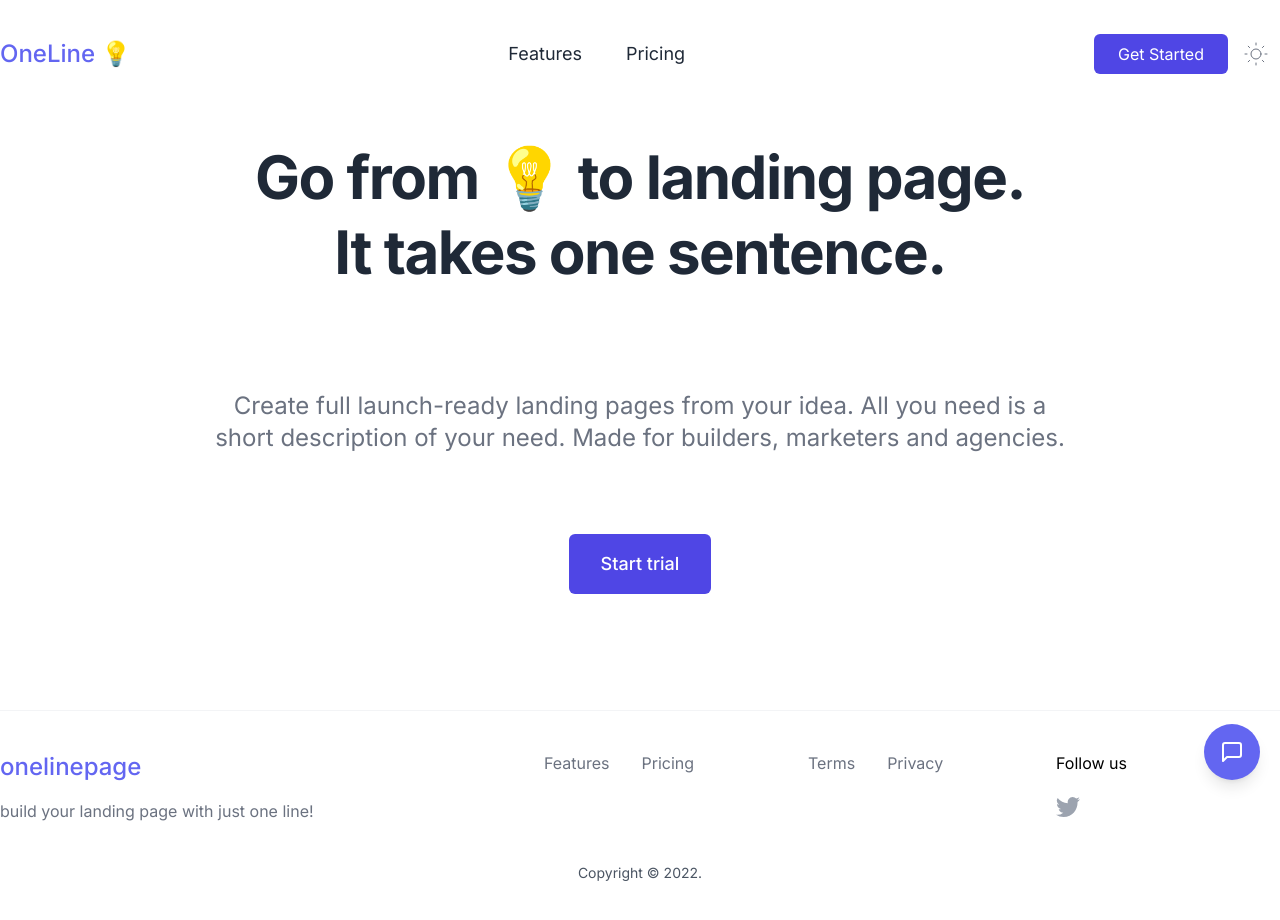
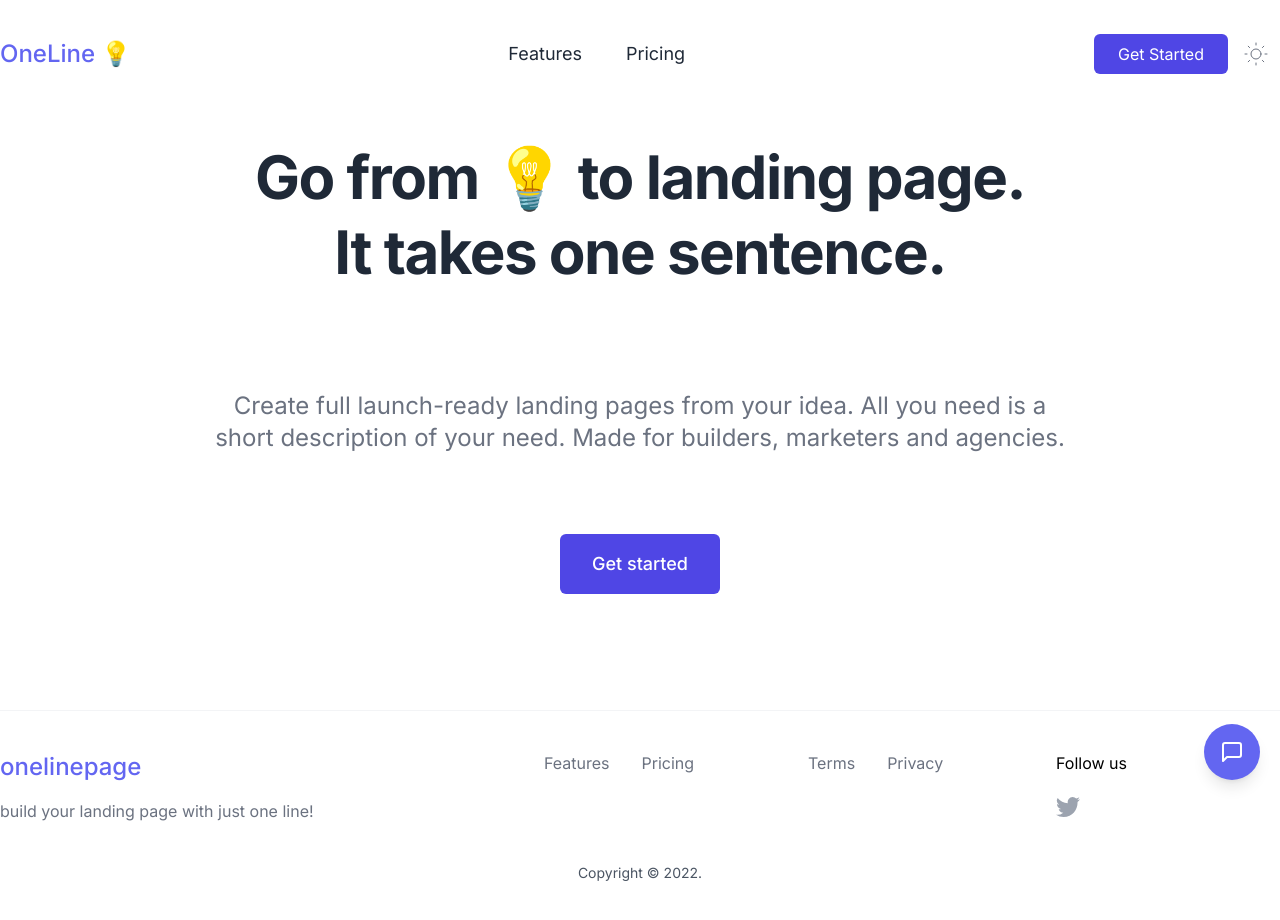
Before and after one commit to cxjohn/onelinepage-landing, a Next.js app: page / in a window 1280 px wide. Shown: the top 920 px of the page. Built offline with nearby package versions, Linux system fonts and the light colour scheme.

Commit message:
Adding link to the hero section

```diff
--- a/src/components/hero.js
+++ b/src/components/hero.js
@@ -33,7 +33,7 @@ export default function Hero() {
             </p>
 
             <a
-              href="https://google.de"
+              href="https://twitter.com/lennardeth/status/1605296091800276993?s=20&t=AWXtdNStbdBHZBlyFVFFSg"
               target="_blank"
               rel="noreferrer"
               className="px-8 py-4 text-lg font-medium text-center text-white bg-indigo-600 rounded-md "
@@ -41,7 +41,7 @@ export default function Hero() {
               onMouseLeave={() => setHover(false)}
               ref={buttonRef}
             >
-              Start trial
+              Get started
             </a>
           </div>
           <PointConfetti
@@ -49,6 +49,7 @@ export default function Hero() {
             hover={hover}
             setTrigger={setTrigger}
             buttonRef={buttonRef}
+            tweenDuration={100}
           />
         </div>
       </Container>
```
Also changed, not shown: 1 other file (tests, documents, lock files or other folders).
